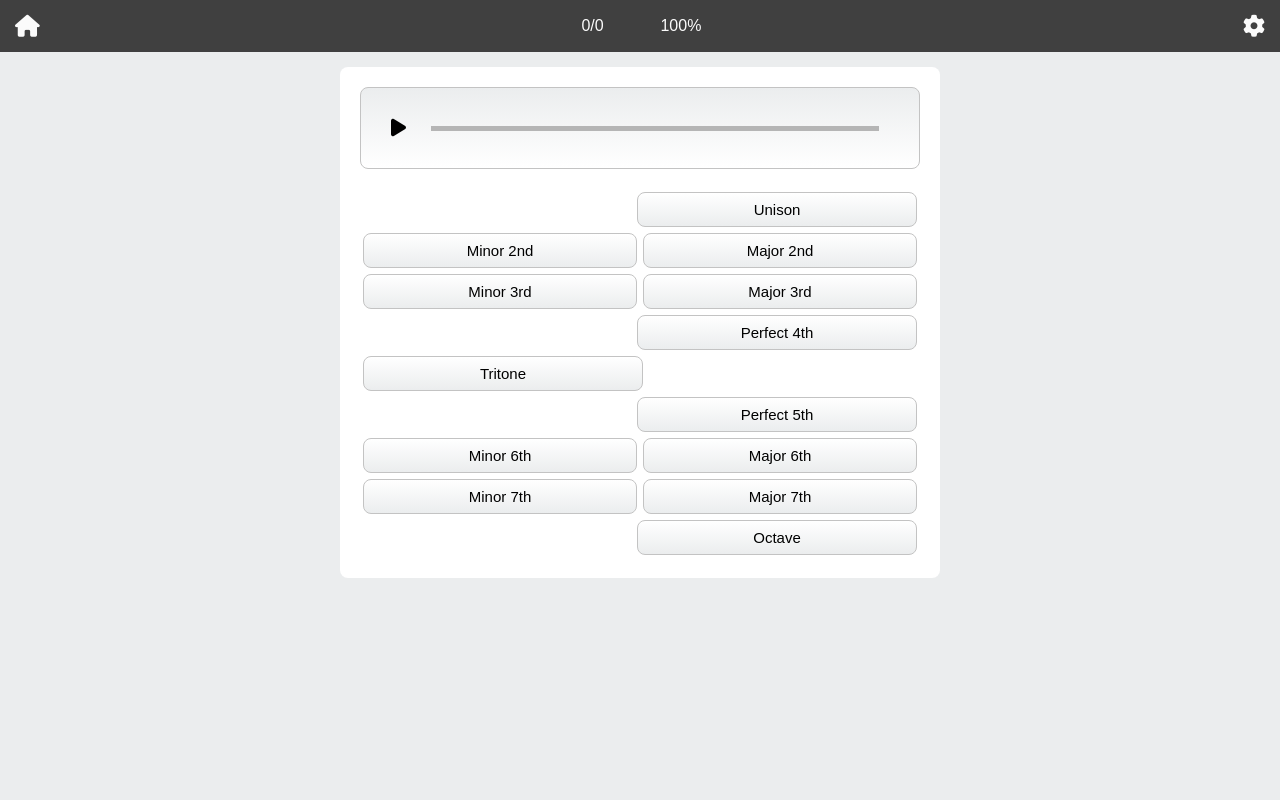
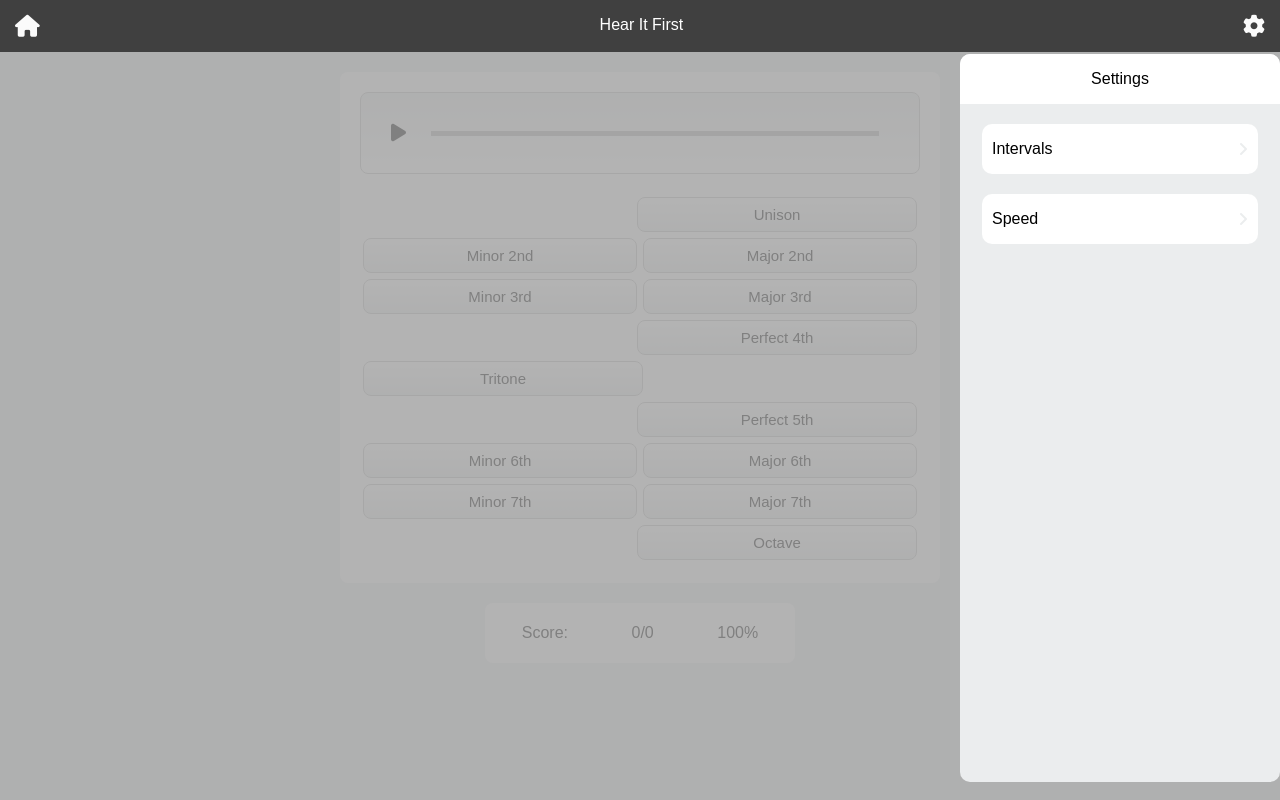
Before and after one commit to mmcgarril/ear-training-app, a React (Vite) app: page / in a window 1280 px wide. Built offline with nearby package versions, Linux system fonts and the light colour scheme.

Commit message:
Add modal function and settings content

```diff
--- a/index.html
+++ b/index.html
@@ -9,6 +9,7 @@
   </head>
   <body>
     <div id="root"></div>
+    <div id="portal"></div>
     <script type="module" src="/src/main.jsx"></script>
   </body>
 </html>
--- a/src/App.jsx
+++ b/src/App.jsx
@@ -1,11 +1,28 @@
+import { useState } from "react"
 import Header from "./components/Header"
 import Quiz from "./components/Quiz"
+import Modal from "./components/Modal"
+import Settings from "./components/Settings"
 
 function App() {
+  const [ showSettings, setShowSettings ] = useState(true)
+
+  function handleCloseSettings() {
+    setShowSettings(false)
+  }
+
+  function handleOpenSettings() {
+    setShowSettings(true)
+  }
 
   return (
     <>
-      <Header />
+      {showSettings &&
+        <Modal handleCloseSettings={handleCloseSettings}>
+          <Settings />
+        </Modal>
+      }
+      <Header handleOpenSettings={handleOpenSettings} />
       <Quiz />
     </>
   )
--- a/src/components/Header.jsx
+++ b/src/components/Header.jsx
@@ -1,13 +1,12 @@
-export default function Header() {
+export default function Header(props) {
+const { handleOpenSettings } = props
+
     return (
         <>
             <div className="header">
                 <i class="fa-solid fa-house"></i>
-                <div className="score-container">
-                    <p>0/0</p>
-                    <p>100%</p>
-                </div>
-                <i class="fa-solid fa-gear"></i>
+                    <p>Hear It First</p>
+                <i class="fa-solid fa-gear" onClick={handleOpenSettings}></i>
             </div>
         </>
     )
--- a/src/components/Modal.jsx
+++ b/src/components/Modal.jsx
@@ -1,7 +1,15 @@
-export default function Modal() {
-    return (
-        <>
+import ReactDom from 'react-dom'
 
-        </>
+export default function Modal(props) {
+    const { children, handleCloseSettings } = props
+
+    return ReactDom.createPortal(
+       <div className='modal-container'>
+            <button className='modal-underlay' onClick={handleCloseSettings} />
+            <div className='modal-content'>
+                {children}
+            </div>
+       </div>,
+       document.getElementById('portal')
     )
 }
--- a/src/components/Quiz.jsx
+++ b/src/components/Quiz.jsx
@@ -44,6 +44,11 @@ export default function Quiz() {
                     <button className="answer-card">Octave</button>
                 </div>
             </div>
+            <div className="score-container">
+                <p>Score:</p>
+                <p>0/0</p>
+                <p>100%</p>
+            </div>
         </>
     )
 }
--- /dev/null
+++ b/src/components/Settings.jsx
@@ -0,0 +1,15 @@
+import SettingsButton from "./SettingsButton.jsx";
+
+export default function Settings(props) {
+const { isOpen } = props
+
+    return (
+        <div className="settings-container">
+            <div className="settings-header">
+                <p>Settings</p>
+            </div>
+            <SettingsButton title={'Intervals'}/>
+            <SettingsButton title={'Speed'}/>
+        </div>
+    )
+}
--- /dev/null
+++ b/src/components/SettingsButton.jsx
@@ -0,0 +1,10 @@
+export default function SettingsButton(props) {
+    const { title, value } = props
+
+    return (
+        <div className="settings-button">
+            <p>{title}</p>
+            <i className="fa-solid fa-angle-right"></i>
+        </div>
+    )
+}
--- a/src/index.css
+++ b/src/index.css
@@ -15,6 +15,9 @@ html, body {
     display: flex;
     justify-content: space-between;
 }
+ .header > p {
+    color: white;
+ }
 
 .header > i {
     color: rgb(251, 251, 251);
@@ -22,11 +25,80 @@ html, body {
     padding: 15px;
 }
 
-.score-container {
-    color: rgb(251, 251, 251);
-    width: 120px;
+.modal-container {
+    position: fixed;
+    top: 0;
+    left: 0;
+    width: 100vw;
+    height: 100vh;
+    margin-top: 52px;
+}
+
+.modal-underlay {
+    width: 100%;
+    height: 100%;
+    opacity: 0.8;
+    background: #a0a0a0;
+    border: none;
+    z-index: 1;
+}
+
+.modal-underlay:hover {
+    cursor: pointer;
+}
+
+.settings-container {
+    position: absolute;
+    top: 2px;
+    right: 0px;
+    height: 728px;
+    width: 320px;
+    background-color: var(--main-bg-color);
+    border: none;
+    border-radius: 10px;
+    z-index: 2;
+    display: flex;
+    flex-direction: column;
+    align-items: center;
+}
+
+.settings-header {
+    width: 100%;
+    border-radius: 10px 10px 0px 0px;
+    background-color: var(--secondary-bg-color);
+    display: flex;
+    justify-content: center;
+}
+
+.settings-button {
+    background-color: var(--secondary-bg-color);
     display: flex;
     justify-content: space-between;
+    align-items: center;
+    width: 80%;
+    margin-top: 20px;
+    border-radius: 10px;
+    padding: 0px 10px 0px 10px;
+}
+
+.settings-button:hover {
+    cursor: pointer;
+}
+
+.settings-button > i {
+    color: var(--main-bg-color);
+}
+
+.score-container {
+    background-color: var(--secondary-bg-color);
+    margin: auto;
+    width: 300px;
+    margin-top: 20px;
+    border-radius: 8px;
+    padding: 5px;
+    display: flex;
+    flex-direction: row;
+    justify-content: space-around;
     align-items: center;
 }
 
@@ -34,7 +106,7 @@ html, body {
     background-color: var(--secondary-bg-color);
     margin: auto;
     width: 560px;
-    margin-top: 15px;
+    margin-top: 20px;
     border-radius: 8px;
     padding: 20px;
     display: flex;
```
Also changed, not shown: src/components/Answer.jsx (added, +7 -0 lines).
